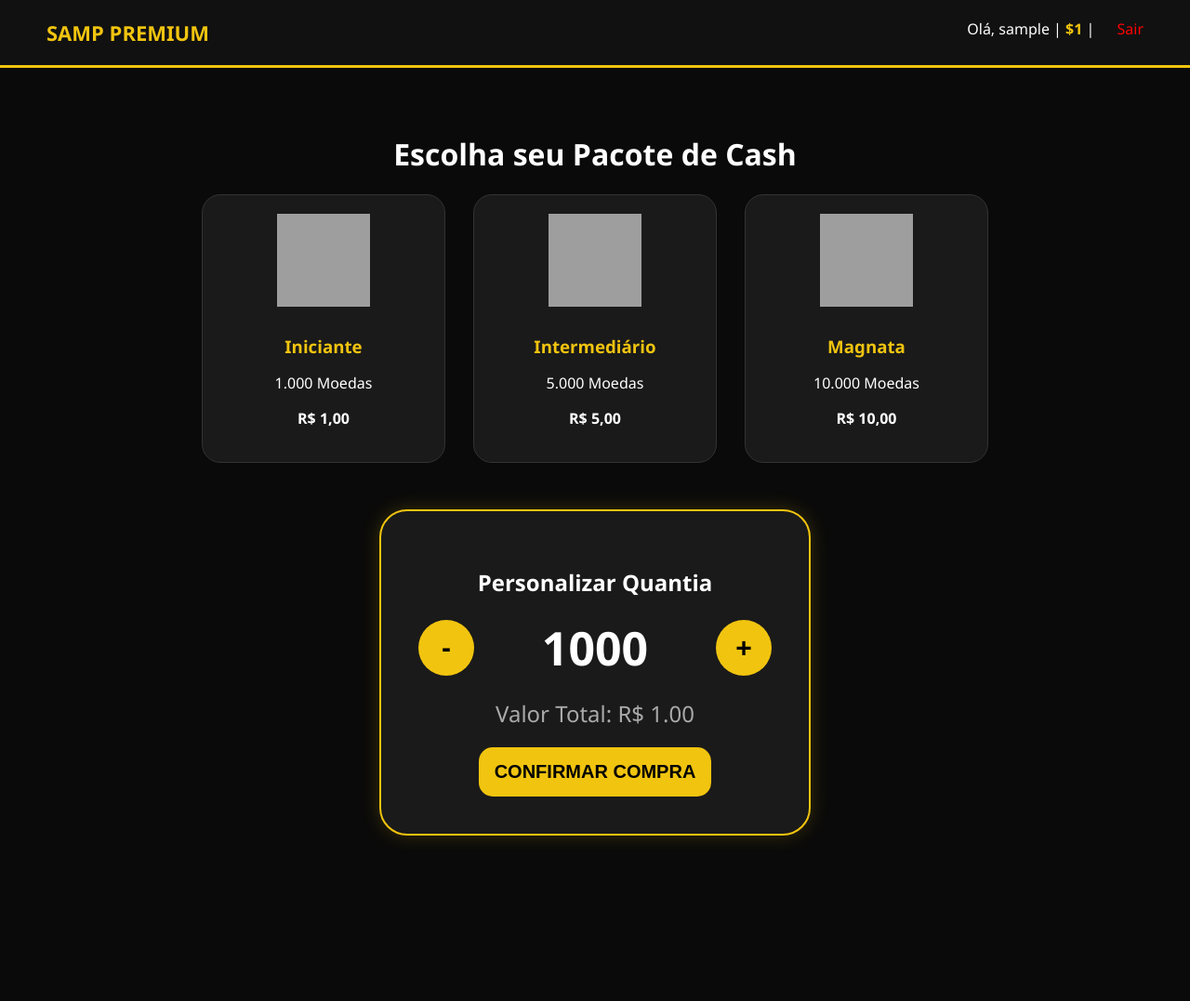
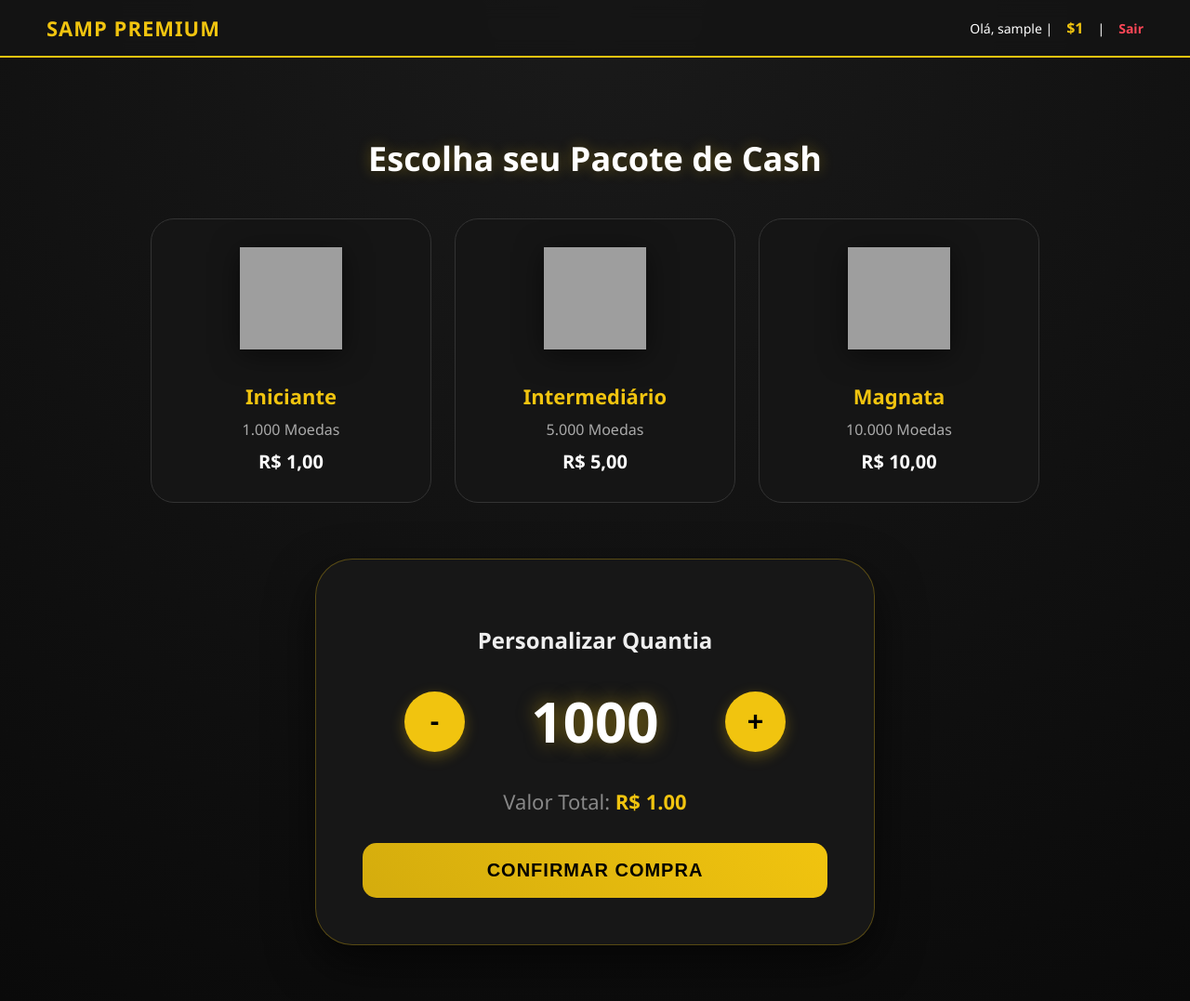
Before and after one commit to chavexochespirito-creator/Aether-RPG, a Node server app: template views/shop.ejs in a window 1280 px wide. Shown: the whole page at 93% size. Before the commit the page ends 905 px from the top, so only its background shows below. Run offline with Node 20, Linux system fonts and the light colour scheme; the template is opened without the code that fills it: values that come from a table or form of the project are taken from there, others are empty; tables that the repository leaves empty hold one stand-in row (values such as "Sample post"); some libraries are stand-ins or nearby versions; grey boxes are pictures that could not be loaded.

Commit message:
Update shop.ejs

```diff
--- a/views/shop.ejs
+++ b/views/shop.ejs
@@ -1,43 +1,63 @@
 <!DOCTYPE html>
 <html lang="pt-br">
 <head>
-    <meta charset="UTF-8"><title>Loja Premium - SAMP</title>
+    <meta charset="UTF-8"><meta name="viewport" content="width=device-width, initial-scale=1.0">
+    <title>Loja Premium - SAMP</title>
     <style>
-        body { background: #0a0a0a; color: white; font-family: 'Segoe UI', sans-serif; margin: 0; }
-        nav { background: #111; padding: 20px 50px; display: flex; justify-content: space-between; border-bottom: 3px solid #f1c40f; }
-        .shop-container { display: flex; flex-direction: column; align-items: center; padding: 50px; }
-        .packages-grid { display: flex; gap: 30px; justify-content: center; margin-bottom: 50px; flex-wrap: wrap; }
-        .package-card { background: #1a1a1a; width: 220px; padding: 20px; border-radius: 20px; border: 1px solid #333; text-align: center; transition: 0.3s; cursor: pointer; }
-        .package-card:hover { border-color: #f1c40f; transform: scale(1.05); }
-        .package-card img { width: 100px; height: 100px; margin-bottom: 15px; }
-        .package-card h3 { color: #f1c40f; margin: 10px 0; }
-        .cash-selector { background: #1a1a1a; padding: 40px; border-radius: 30px; border: 2px solid #f1c40f; text-align: center; box-shadow: 0 0 20px rgba(241,196,15,0.2); }
-        .counter { display: flex; justify-content: center; align-items: center; gap: 30px; margin: 20px 0; }
-        .btn-count { background: #f1c40f; border: none; width: 60px; height: 60px; border-radius: 50%; font-size: 30px; font-weight: bold; cursor: pointer; }
-        #cash-value { font-size: 50px; font-weight: bold; min-width: 200px; }
-        .price-tag { font-size: 24px; color: #aaa; margin-bottom: 20px; }
-        .btn-buy { width: 250px; padding: 15px; background: #f1c40f; border: none; border-radius: 15px; font-weight: bold; cursor: pointer; font-size: 20px; }
+        :root { --primary: #f1c40f; --primary-dark: #d4ac0d; --bg: #0a0a0a; --card-bg: #151515; --text: #ffffff; }
+        body { background: radial-gradient(circle at top, #1a1a1a 0%, var(--bg) 100%); color: var(--text); font-family: 'Segoe UI', Roboto, sans-serif; margin: 0; min-height: 100vh; }
+
+        nav { background: rgba(20, 20, 20, 0.8); backdrop-filter: blur(10px); padding: 15px 50px; display: flex; justify-content: space-between; align-items: center; border-bottom: 2px solid var(--primary); position: sticky; top: 0; z-index: 100; }
+        .nav-logo { color: var(--primary); font-weight: 800; font-size: 22px; letter-spacing: 1px; }
+        .nav-user { font-size: 14px; display: flex; align-items: center; gap: 15px; }
+        .nav-user b { color: var(--primary); font-size: 16px; }
+        .btn-logout { color: #ff4757; text-decoration: none; font-weight: bold; transition: 0.3s; }
+        .btn-logout:hover { color: #ff6b81; }
+
+        .shop-container { display: flex; flex-direction: column; align-items: center; padding: 60px 20px; }
+        h1 { font-size: 36px; margin-bottom: 40px; text-shadow: 0 0 15px rgba(241, 196, 15, 0.3); }
+
+        .packages-grid { display: flex; gap: 25px; justify-content: center; margin-bottom: 60px; flex-wrap: wrap; }
+        .package-card { background: var(--card-bg); width: 240px; padding: 30px; border-radius: 25px; border: 1px solid #333; text-align: center; transition: all 0.4s cubic-bezier(0.175, 0.885, 0.32, 1.275); cursor: pointer; position: relative; overflow: hidden; }
+        .package-card:hover { border-color: var(--primary); transform: translateY(-10px); box-shadow: 0 15px 30px rgba(0,0,0,0.5), 0 0 20px rgba(241, 196, 15, 0.1); }
+        .package-card img { width: 110px; height: 110px; margin-bottom: 20px; filter: drop-shadow(0 5px 15px rgba(0,0,0,0.5)); }
+        .package-card h3 { color: var(--primary); margin: 10px 0; font-size: 22px; }
+        .package-card p { color: #aaa; margin: 5px 0; }
+        .package-card .price { font-size: 20px; font-weight: bold; color: white; margin-top: 10px; }
+
+        .cash-selector { background: rgba(25, 25, 25, 0.9); padding: 50px; border-radius: 40px; border: 1px solid rgba(241, 196, 15, 0.3); text-align: center; box-shadow: 0 20px 50px rgba(0,0,0,0.6); backdrop-filter: blur(10px); max-width: 500px; width: 90%; }
+        .cash-selector h2 { font-size: 24px; margin-bottom: 30px; color: #eee; }
+        .counter { display: flex; justify-content: center; align-items: center; gap: 40px; margin: 30px 0; }
+        .btn-count { background: var(--primary); border: none; width: 65px; height: 65px; border-radius: 50%; font-size: 30px; font-weight: bold; cursor: pointer; transition: 0.2s; box-shadow: 0 5px 15px rgba(241, 196, 15, 0.3); }
+        .btn-count:active { transform: scale(0.9); }
+        #cash-value { font-size: 60px; font-weight: 800; min-width: 200px; color: white; text-shadow: 0 0 20px rgba(241, 196, 15, 0.5); }
+        .price-tag { font-size: 22px; color: #888; margin-bottom: 30px; }
+        .price-tag span { color: var(--primary); font-weight: bold; }
+        .btn-buy { width: 100%; padding: 18px; background: linear-gradient(45deg, var(--primary-dark), var(--primary)); border: none; border-radius: 15px; font-weight: 800; cursor: pointer; font-size: 20px; color: #000; transition: 0.3s; text-transform: uppercase; letter-spacing: 1px; }
+        .btn-buy:hover { transform: scale(1.03); box-shadow: 0 0 25px rgba(241, 196, 15, 0.4); }
     </style>
 </head>
 <body>
     <nav>
-        <div style="color: #f1c40f; font-weight: bold; font-size: 22px;">SAMP PREMIUM</div>
-        <div>Olá, <%= user.username %> | <b style="color: #f1c40f;">$<%= user.cash %></b> | <a href="/logout" style="color: red; text-decoration: none; margin-left: 20px;">Sair</a></div>
+        <div class="nav-logo">SAMP PREMIUM</div>
+        <div class="nav-user">
+            Olá, <%= user.username %> | <b>$<%= user.cash %></b> | <a href="/logout" class="btn-logout">Sair</a>
+        </div>
     </nav>
     <div class="shop-container">
         <h1>Escolha seu Pacote de Cash</h1>
         <div class="packages-grid">
             <div class="package-card" onclick="setCash(1000)">
                 <img src="https://cdn-icons-png.flaticon.com/512/2489/2489756.png">
-                <h3>Iniciante</h3><p>1.000 Moedas</p><p><b>R$ 1,00</b></p>
+                <h3>Iniciante</h3><p>1.000 Moedas</p><div class="price">R$ 1,00</div>
             </div>
             <div class="package-card" onclick="setCash(5000)">
                 <img src="https://cdn-icons-png.flaticon.com/512/2489/2489761.png">
-                <h3>Intermediário</h3><p>5.000 Moedas</p><p><b>R$ 5,00</b></p>
+                <h3>Intermediário</h3><p>5.000 Moedas</p><div class="price">R$ 5,00</div>
             </div>
             <div class="package-card" onclick="setCash(10000)">
                 <img src="https://cdn-icons-png.flaticon.com/512/2489/2489765.png">
-                <h3>Magnata</h3><p>10.000 Moedas</p><p><b>R$ 10,00</b></p>
+                <h3>Magnata</h3><p>10.000 Moedas</p><div class="price">R$ 10,00</div>
             </div>
         </div>
         <div class="cash-selector">
@@ -47,7 +67,7 @@
                 <div id="cash-value">1000</div>
                 <button class="btn-count" onclick="changeCash(100)">+</button>
             </div>
-            <div class="price-tag">Valor Total: R$ <span id="price">1.00</span></div>
+            <div class="price-tag">Valor Total: <span id="price">R$ 1.00</span></div>
             <form action="/create-payment" method="POST">
                 <input type="hidden" name="cashAmount" id="input-cash" value="1000">
                 <button class="btn-buy" type="submit">CONFIRMAR COMPRA</button>
@@ -61,7 +81,7 @@
         function update() {
             document.getElementById('cash-value').innerText = cash;
             document.getElementById('input-cash').value = cash;
-            document.getElementById('price').innerText = (cash / 1000).toFixed(2);
+            document.getElementById('price').innerText = 'R$ ' + (cash / 1000).toFixed(2);
         }
     </script>
 </body>
```
